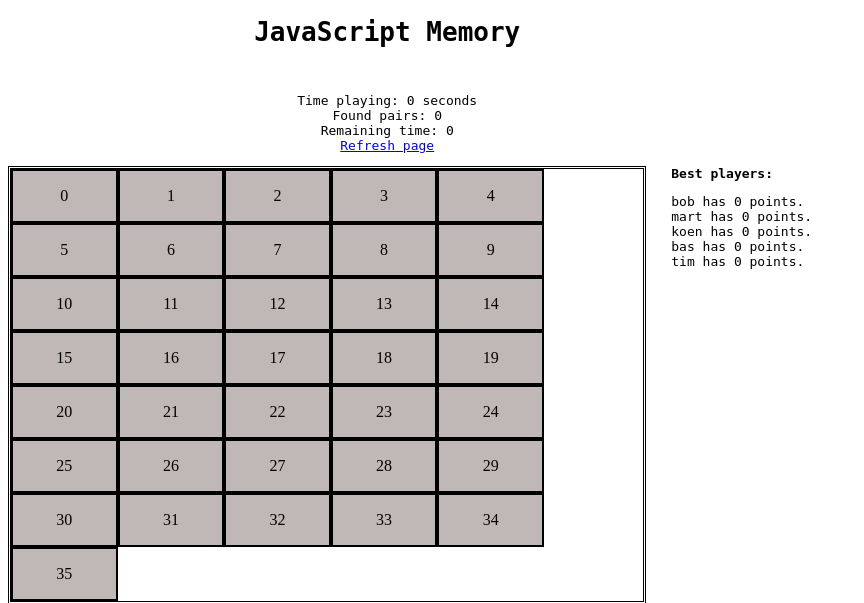
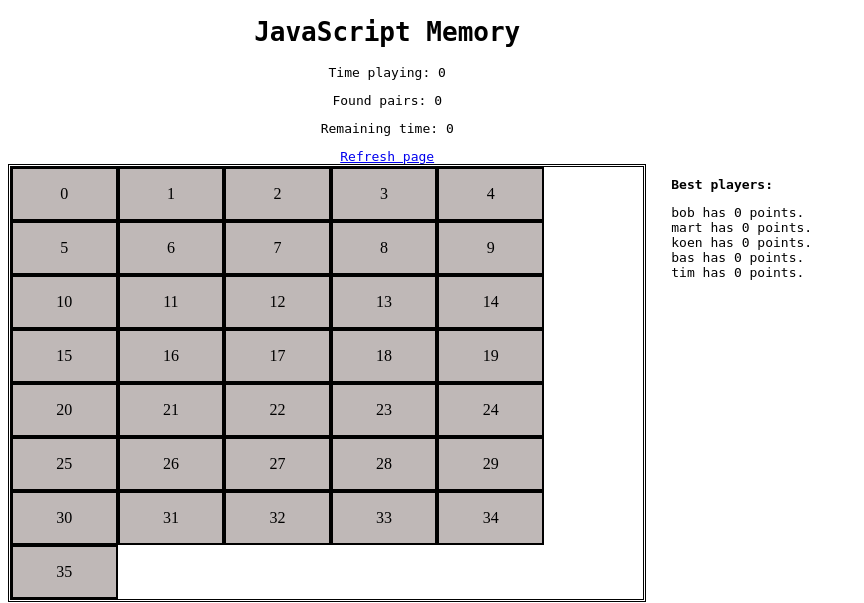
Before and after one commit to AaldertKroes/Webtech3, a PHP site: page /html/index.html in a window 1280 px wide. Shown: the top 603 px of the page, without its empty margins (0-864 px from the left). Run offline with PHP 8.4, Linux system fonts and the light colour scheme.

Commit message:
css aangepast

```diff
--- a/src/css/index.css
+++ b/src/css/index.css
@@ -1,4 +1,4 @@
-.top-text {
+.top_text {
     text-align: center;
     width: 60%;
     font-family: monospace;
--- a/src/html/index.html
+++ b/src/html/index.html
@@ -7,9 +7,12 @@
         <title>Memory page</title>
     </head>
     <body>
-        <div class="top-text">
-            <h1>JavaScript Memory</h1><br>
-            <p>Time playing: 0 seconds<br>Found pairs: 0<br>Remaining time: 0<br><a href="./index.html">Refresh page</a></p>
+        <div class="top_text">
+            <h1 id="title">JavaScript Memory</h1>
+            <p id="time_playing">Time playing: 0</p>
+            <p id="found_pairs">Found pairs: 0</p>
+            <p id="time_remaining">Remaining time: 0</p>
+            <a href="./index.html" class="refresh">Refresh page</a>
         </div>
         <div class="board">
             <script>
```
